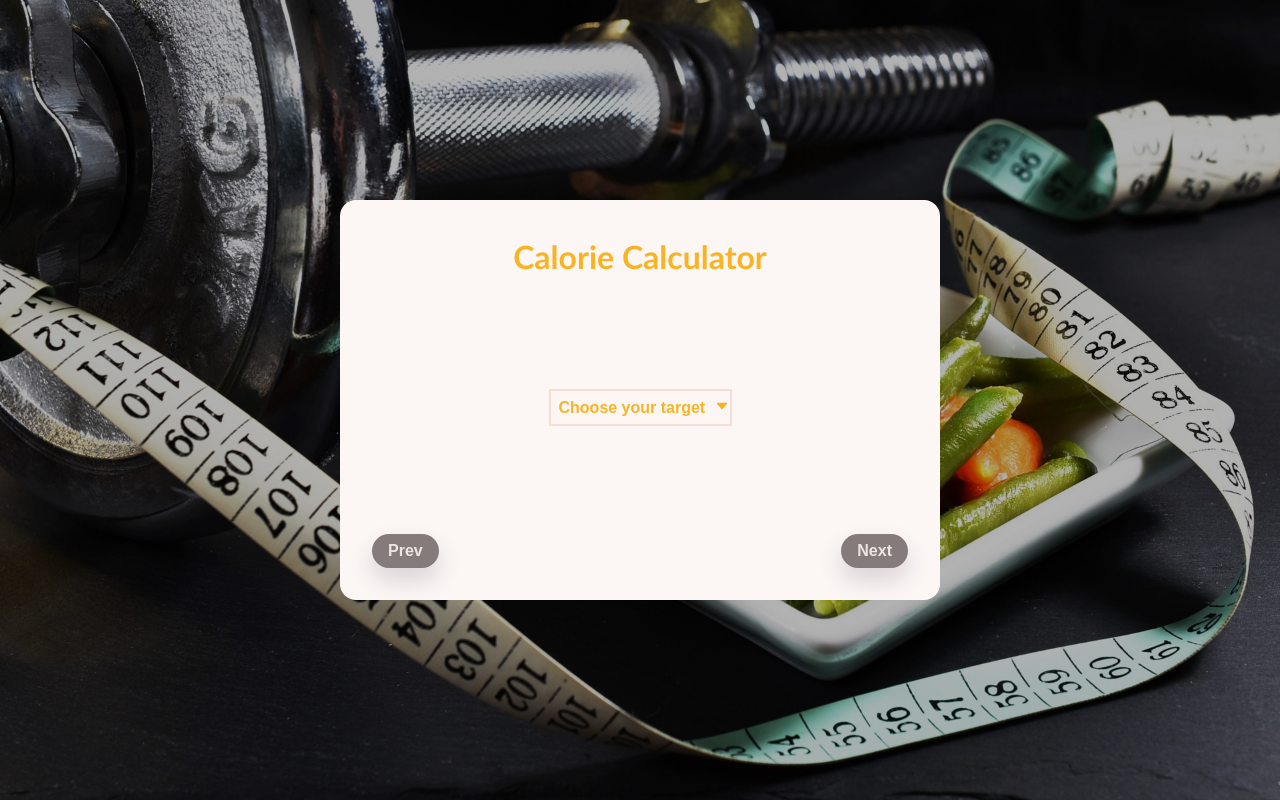
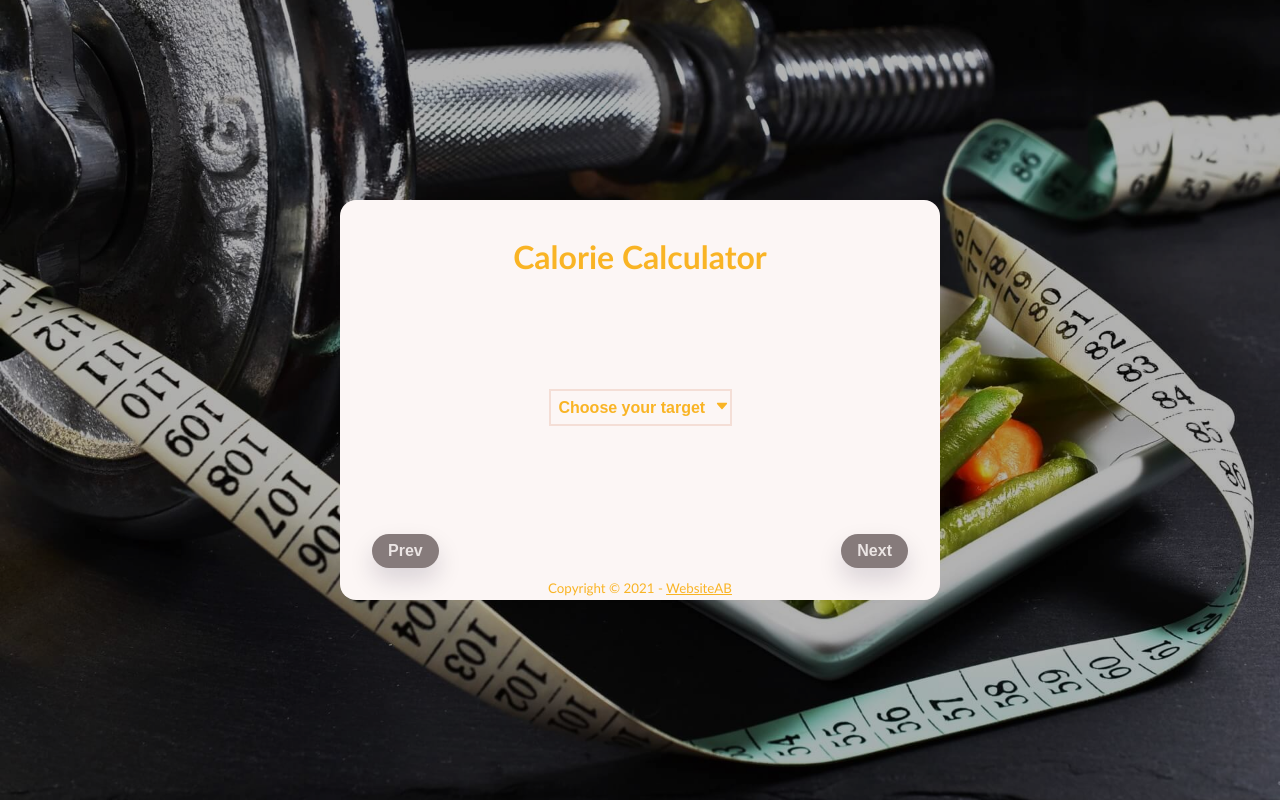
Before and after one commit to AdrianBaranWeb/calorie-calculator-with-redux, a React (Create React App) app: page / in a window 1280 px wide. Built offline with nearby package versions, Linux system fonts and the light colour scheme.

Commit message:
Add footer

```diff
--- a/public/index.html
+++ b/public/index.html
@@ -7,37 +7,20 @@
     <meta name="theme-color" content="#000000" />
     <meta
       name="description"
-      content="Web site created using create-react-app"
+      content="You can check, how many calories per day you should consume."
     />
+    <meta name="keywords" content="Calorie calculator, calories">
+    <meta name="author" content="WebsiteAB - Adrian Baran">
+    <meta property="og:url" content="https://calorie-calculator-alpha.vercel.app/" />
+    <meta property="og:title" content="Check your caloric needs." />
+    <meta property="og:description" content="You can check, how many calories per day you should consume." />
+    <meta property="og:image" content="%PUBLIC_URL%/calorie-calculator.png" />
     <link rel="apple-touch-icon" href="%PUBLIC_URL%/logo192.png" />
-    <!--
-      manifest.json provides metadata used when your web app is installed on a
-      user's mobile device or desktop. See https://developers.google.com/web/fundamentals/web-app-manifest/
-    -->
     <link rel="manifest" href="%PUBLIC_URL%/manifest.json" />
-    <!--
-      Notice the use of %PUBLIC_URL% in the tags above.
-      It will be replaced with the URL of the `public` folder during the build.
-      Only files inside the `public` folder can be referenced from the HTML.
-
-      Unlike "/favicon.ico" or "favicon.ico", "%PUBLIC_URL%/favicon.ico" will
-      work correctly both with client-side routing and a non-root public URL.
-      Learn how to configure a non-root public URL by running `npm run build`.
-    -->
     <title>Calorie calculator</title>
   </head>
   <body>
     <noscript>You need to enable JavaScript to run this app.</noscript>
     <div id="root"></div>
-    <!--
-      This HTML file is a template.
-      If you open it directly in the browser, you will see an empty page.
-
-      You can add webfonts, meta tags, or analytics to this file.
-      The build step will place the bundled scripts into the <body> tag.
-
-      To begin the development, run `npm start` or `yarn start`.
-      To create a production bundle, use `npm run build` or `yarn build`.
-    -->
   </body>
 </html>
--- a/src/App.jsx
+++ b/src/App.jsx
@@ -57,6 +57,7 @@ const App = ({ data }) => {
         <h1>Calorie Calculator</h1>
         <div className="fieldset">{currentStep()}</div>
         <ControllerPanel />
+        <footer><small>Copyright {'\u00a9'.normalize()} 2021 - <a className='standard-link' href="https://www.facebook.com/WebsiteAB-104439048525721/" target="_blank" rel="noopener noreferrer">WebsiteAB</a></small></footer>
       </div>
       <div className="hero-bg"></div>
     </div>
--- a/src/App.scss
+++ b/src/App.scss
@@ -68,8 +68,19 @@ h1 {
   }
 }
 
+.standard-link{
+  color:#f9b425;
+  transition: color .3s;
+  &:hover{
+    color: #e8a314;
+  }
+  &:active{
+    color: #c68102;
+  }
+}
+
 //BUTTON
-button, a {
+button, .controllers__link {
   padding: 8px 16px;
   border: none;
   border-radius: 20px;
@@ -211,6 +222,11 @@ p {
   }
 }
 
+footer{
+  position: absolute;
+  bottom: 4px;
+}
+
 @media screen and (min-width: 768px) and (min-height: 414px) {
   .form {
     top: 50%;
--- a/src/components/ControllerPanel.jsx
+++ b/src/components/ControllerPanel.jsx
@@ -23,11 +23,12 @@ const ControllerPanel = ({ data, updateData }) => {
 
   if (data.step === steps)
     return (
-      <div className={`controllers `}>
+      <div className='controllers'>
         <button onClick={() => updateData(defaultCalculatorData)}>
           Refill
         </button>
         <a
+          className='controllers__link'
           href={`data:text/plain;charset=utf-8,${encodeURIComponent(download)}`}
           download="data.txt"
         >
@@ -37,7 +38,7 @@ const ControllerPanel = ({ data, updateData }) => {
     );
 
   return (
-    <div className={`controllers `}>
+    <div className='controllers'>
       <button
         disabled={step === 1}
         onClick={() => updateData({ step: step - 1 })}
```
Also changed, not shown: public/calorie-calculator.png (added), src/images/fitness.jpg.
